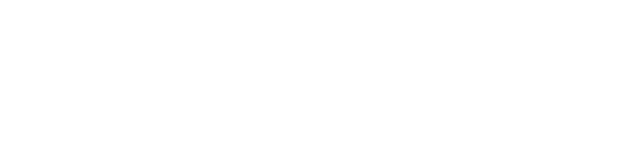
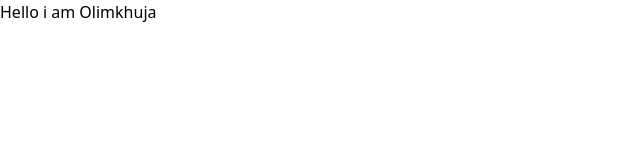
Before and after one commit to ibragimovgalib/Git-collabe1, a website: page src/olimkhuja.html in a window 1280 px wide. Shown: the whole page, without its empty margins (0-640 px from the left). Drawn offline with Linux system fonts and the light colour scheme.

Commit message:
1 olimkhuja

```diff
--- a/src/olimkhuja.html
+++ b/src/olimkhuja.html
@@ -8,6 +8,7 @@
     <link rel="stylesheet" href="/dist/output.css">
 </head>
 <body>
+    <h1>Hello i am Olimkhuja</h1>
 
 </body>
 </html>
```
